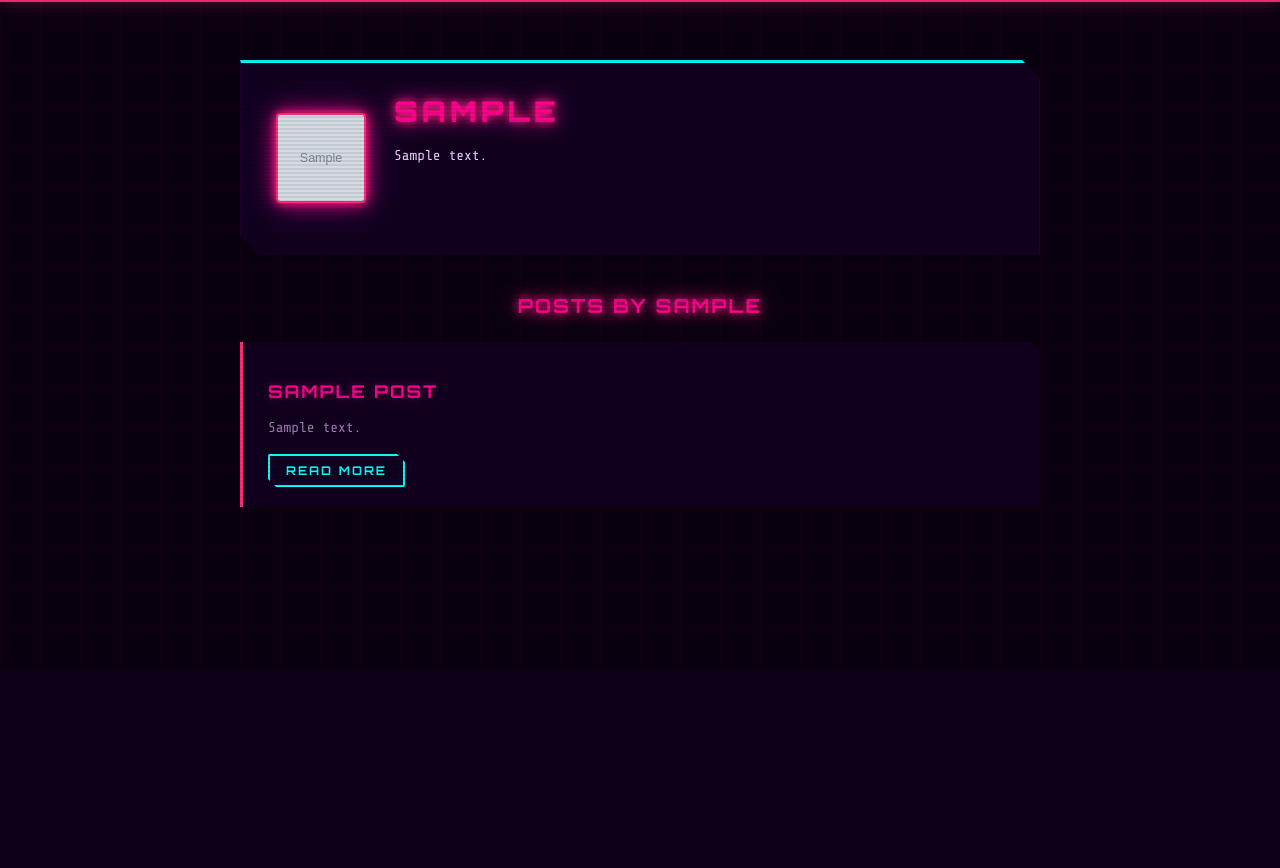
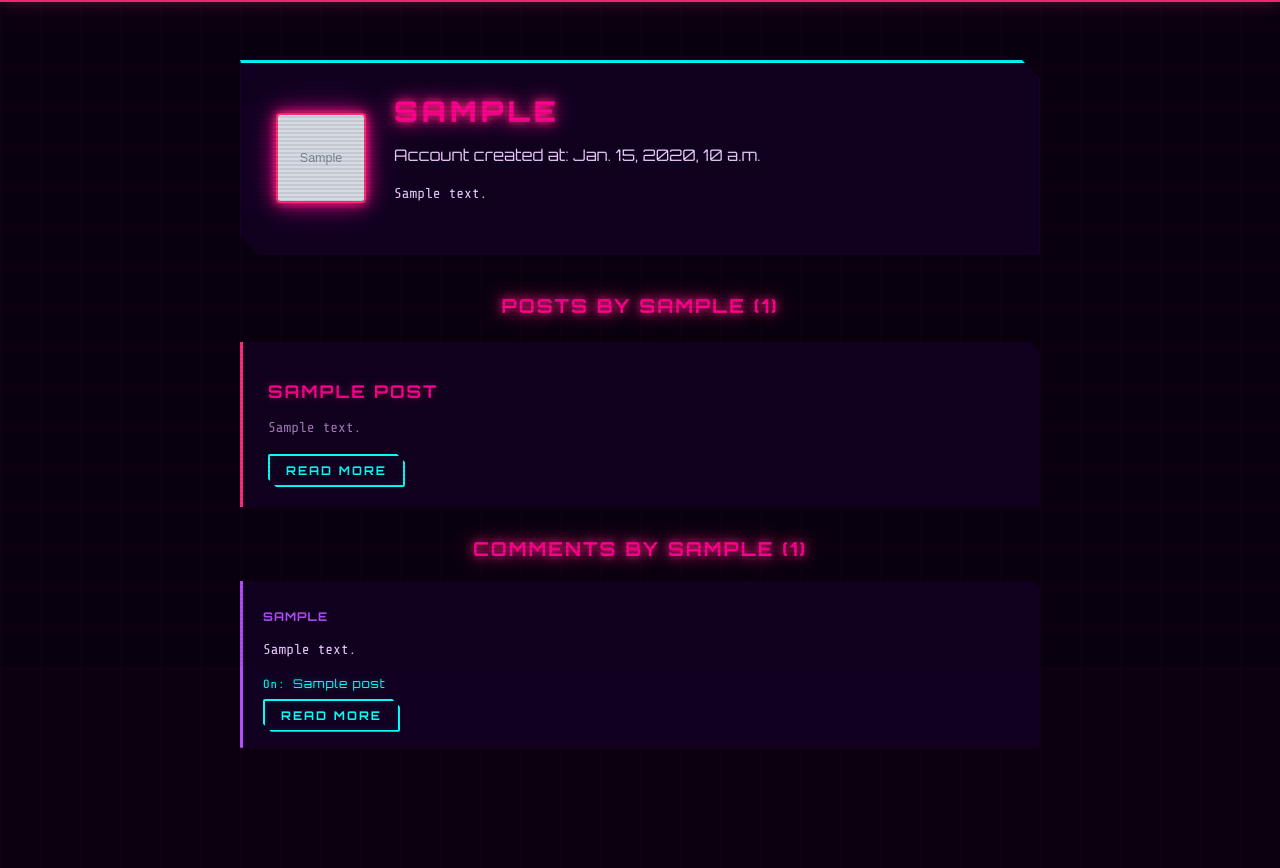
Before and after one commit to Carliaal/Blog, a Django app: a page that uses users/templates/users/profile/detail.html in a window 1280 px wide. Shown: the part 132-1000 px from the top of the page. Before the commit the page ends 639 px from the top, so only its background shows below. Run offline with Django 5.2, Linux system fonts and the light colour scheme; tables that the repository leaves empty hold one stand-in row (values such as "Sample post"); grey boxes marked "Sample" are stand-in pictures.

Commit message:
feat: users views

```diff
--- a/users/models.py
+++ b/users/models.py
@@ -6,6 +6,6 @@ class Profile(models.Model):
     user = models.OneToOneField(settings.AUTH_USER_MODEL, on_delete=models.CASCADE)
     bio = models.TextField(blank=True)
     avatar = models.ImageField(upload_to='avatars/', blank=True, null=True)
-
+    created_at = models.DateTimeField(auto_now_add=True)
     def __str__(self):
         return f'{self.user.username} profile'
--- a/users/templates/users/profile/detail.html
+++ b/users/templates/users/profile/detail.html
@@ -12,6 +12,7 @@
       {% endif %}
       <div class="profile-detail-meta">
         <h1>{{ profile_user.username }}</h1>
+        <p> Account created at:  {{ profile.created_at}}</p>
         {% if profile.bio %}
           <p class="profile-detail-bio">{{ profile.bio }}</p>
         {% else %}
@@ -24,7 +25,7 @@
     </div>
   </div>
 
-  <h2 class="profile-posts-title">Posts by {{ profile_user.username }}</h2>
+  <h2 class="profile-posts-title">Posts by {{ profile_user.username }} ({{ posts.count}}) </h2>
 
   {% if posts %}
     <ul class="post-list profile-post-list">
@@ -48,5 +49,32 @@
     </div>
   {% endif %}
 
+  <h2 class="profile-posts-title">Comments by {{ profile_user.username }} ({{ comments.count }})</h2>
+
+  {% if comments %}
+    <ul class="comments-list profile-post-list">
+      {% for comment in comments %}
+        <li class="comment-card {% if comment.parent %}comment-reply{% endif %}">
+          {% if comment.parent %}
+            <p class="comment-replying-to">↳ Replying to {{ comment.parent.alias }}</p>
+          {% endif %}
+          <p class="comment-alias">{{ comment.alias }}</p>
+          <p class="comment-content">{{ comment.content|truncatechars:120 }}</p>
+          <p class="post-card-author">
+            On: <a href="{% url 'posts:post-detail' comment.post.slug %}" class="post-card-author-link">{{ comment.post.title }}</a>
+          </p>
+          <div class="post-card-actions">
+            <a href="{% url 'comments:detail' post_slug=comment.post.slug comment_id=comment.id %}" class="show">Read more</a>
+          </div>
+        </li>
+      {% endfor %}
+    </ul>
+  {% else %}
+    <div class="post-empty">
+      <p class="post-empty-icon">◈</p>
+      <p>No comments yet.</p>
+    </div>
+  {% endif %}
+
 </div>
 {% endblock %}
--- a/users/views.py
+++ b/users/views.py
@@ -4,6 +4,7 @@ from django.http import Http404
 from django.shortcuts import render, redirect
 
 from posts.models import Post
+from comments.models import Comment
 from .forms import EditProfileForm
 from .models import Profile
 
@@ -21,10 +22,12 @@ def profile_detail(request, username):
         raise Http404
     profile, _ = Profile.objects.get_or_create(user=profile_user)
     posts = Post.objects.filter(author=profile_user).order_by('-created_at', '-id')
+    comments = Comment.objects.filter(author=profile_user).order_by('-created_at', '-id')
     return render(request, 'users/profile/detail.html', {
         'profile_user': profile_user,
         'profile': profile,
         'posts': posts,
+        'comments': comments,
         'is_own': request.user == profile_user,
     })
 
```
Also changed, not shown: media/avatars/pexels-izafi-18371784.jpg (added), users/migrations/0002_profile_created_at.py (added).
